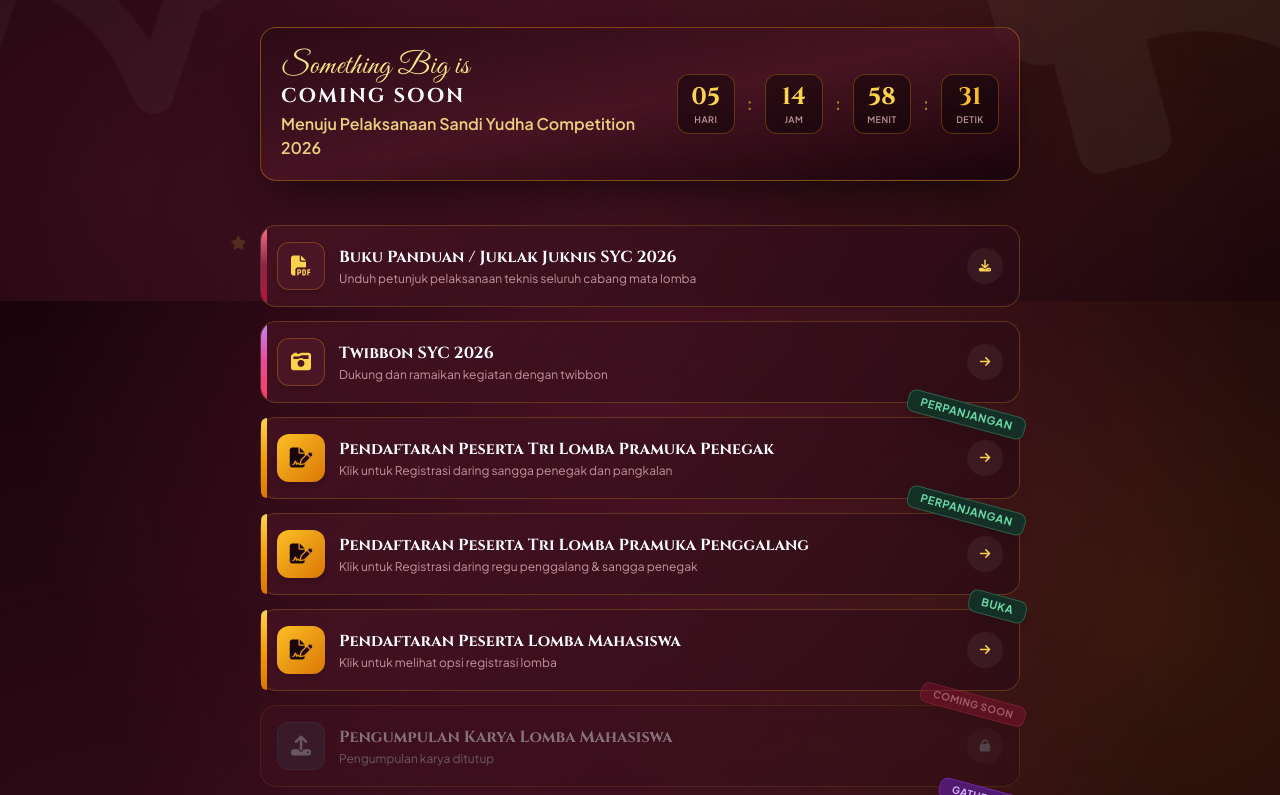
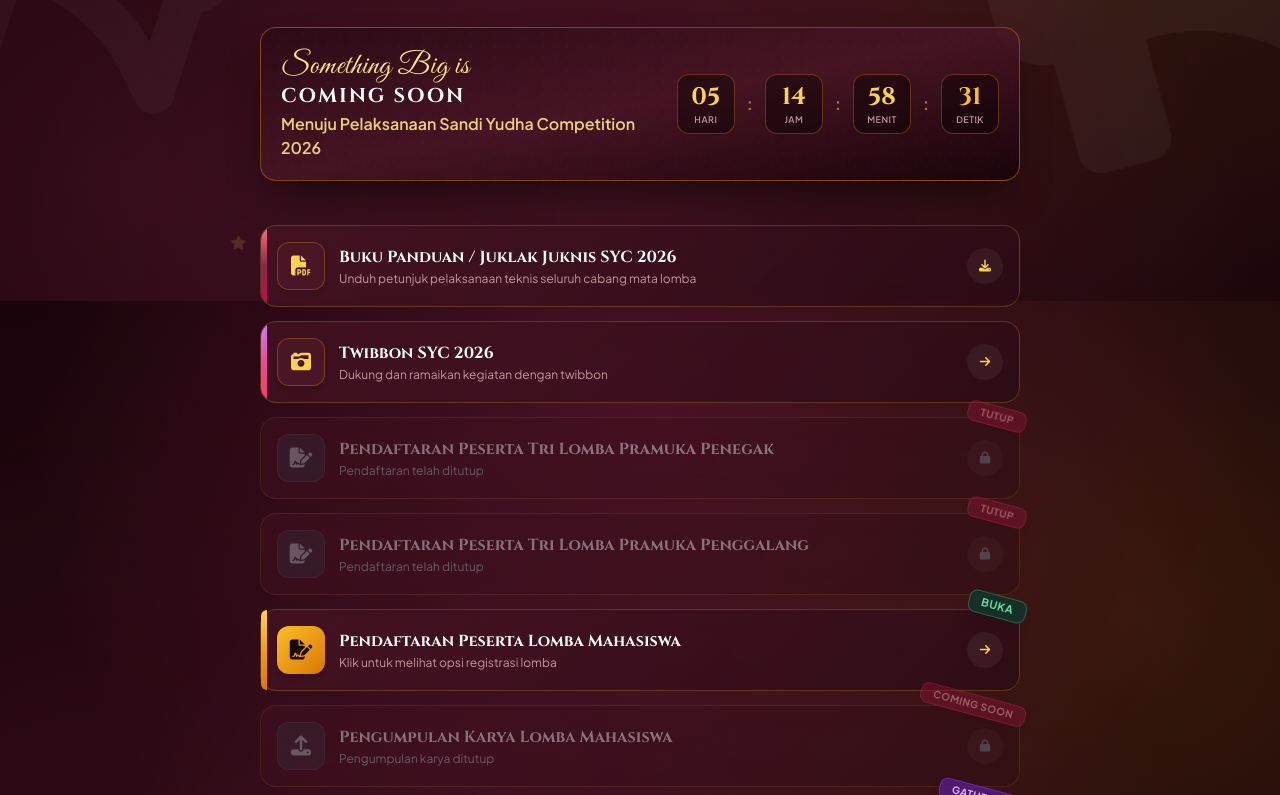
Before and after one commit to ZakaaGregeddd/SYC-LinkPortal, a website: page index.html in a window 1280 px wide. Shown: the part 499-1294 px from the top of the page. Drawn offline with nearby package versions, Linux system fonts and the light colour scheme; some icons are missing; files whose address does not match are found by name; a web font is replaced by a local one.

Commit message:
chore: closed tri lomba

```diff
--- a/index.html
+++ b/index.html
@@ -232,69 +232,60 @@
                     </div>
                 </a>
 
-                <a class="link-card block group relative rounded-2xl glass-maroon p-4 transition-all duration-300 hover:-translate-y-1 hover:shadow-glow-gold animate-fade-in"
-                    data-category="daftar" href="https://forms.gle/uFKTXDoEWWKoWUES7" target="_blank" rel="noopener noreferrer" style="display: block;">
-                    <div
-                        class="absolute left-0 top-0 bottom-0 w-1.5 bg-gradient-to-b from-amber-300 via-gold-500 to-amber-600 rounded-l-2xl">
-                    </div>
-                    <div class="absolute -top-3 -right-2 z-20 animate-float">
-                        <div class="rotate-[15deg] px-3 py-0.5 rounded-lg text-[11px] font-bold bg-[#143026] text-[#69d9a5] border border-[#2e5e4a] uppercase tracking-wider shadow-lg">
-                            PERPANJANGAN
+                <a class="link-card block relative rounded-2xl glass-maroon p-4 animate-fade-in opacity-50 cursor-not-allowed"
+                    data-category="daftar" href="javascript:void(0)" style="display: block;">
+                    <div class="absolute -top-3 -right-2 z-20">
+                        <div class="rotate-[15deg] px-3 py-0.5 rounded-lg text-[10px] font-bold bg-rose-900/90 text-rose-300 border border-rose-500/50 uppercase tracking-wider shadow-lg">
+                            TUTUP
                         </div>
                     </div>
                     <div class="flex items-center justify-between gap-3.5">
                         <div
-                            class="w-12 h-12 rounded-xl bg-gradient-to-br from-gold-400 to-amber-600 text-maroon-950 flex items-center justify-center text-xl shadow-md shrink-0 group-hover:scale-105 transition-transform">
+                            class="w-12 h-12 rounded-xl bg-gray-700/50 border border-gray-500/30 text-gray-400 flex items-center justify-center text-xl shrink-0">
                             <i class="fa-solid fa-file-signature"></i>
                         </div>
                         <div class="flex-1 min-w-0">
                             <div class="flex items-center gap-2 mb-0.5">
                                 <span
-                                    class="font-cinzel font-bold text-sm md:text-base text-white group-hover:text-gold-300 transition-colors">
+                                    class="font-cinzel font-bold text-sm md:text-base text-gray-300">
                                     Pendaftaran Peserta Tri Lomba Pramuka Penegak
                                 </span>
                             </div>
-                            <p class="text-xs text-rose-200/70 truncate">Klik untuk Registrasi daring sangga penegak dan
-                                pangkalan</p>
+                            <p class="text-xs text-gray-400 truncate">Pendaftaran telah ditutup</p>
                         </div>
                         <div
-                            class="w-9 h-9 rounded-full bg-white/5 group-hover:bg-gold-500 group-hover:text-maroon-950 text-gold-300 flex items-center justify-center transition-all shrink-0">
+                            class="w-9 h-9 rounded-full bg-white/5 text-gray-500 flex items-center justify-center shrink-0">
                             <i
-                                class="fa-solid fa-arrow-right text-xs group-hover:translate-x-0.5 transition-transform"></i>
+                                class="fa-solid fa-lock text-xs"></i>
                         </div>
                     </div>
                 </a>
 
-                <a class="link-card block group relative rounded-2xl glass-maroon p-4 transition-all duration-300 hover:-translate-y-1 hover:shadow-glow-gold animate-fade-in"
-                    data-category="daftar" href="https://forms.gle/XWk4CqbxyPRYdbK79" target="_blank" rel="noopener noreferrer" style="display: block;">
-                    <div
-                        class="absolute left-0 top-0 bottom-0 w-1.5 bg-gradient-to-b from-amber-300 via-gold-500 to-amber-600 rounded-l-2xl">
-                    </div>
-                    <div class="absolute -top-3 -right-2 z-20 animate-float">
-                        <div class="rotate-[15deg] px-3 py-0.5 rounded-lg text-[11px] font-bold bg-[#143026] text-[#69d9a5] border border-[#2e5e4a] uppercase tracking-wider shadow-lg">
-                            PERPANJANGAN
+                <a class="link-card block relative rounded-2xl glass-maroon p-4 animate-fade-in opacity-50 cursor-not-allowed"
+                    data-category="daftar" href="javascript:void(0)" style="display: block;">
+                    <div class="absolute -top-3 -right-2 z-20">
+                        <div class="rotate-[15deg] px-3 py-0.5 rounded-lg text-[10px] font-bold bg-rose-900/90 text-rose-300 border border-rose-500/50 uppercase tracking-wider shadow-lg">
+                            TUTUP
                         </div>
                     </div>
                     <div class="flex items-center justify-between gap-3.5">
                         <div
-                            class="w-12 h-12 rounded-xl bg-gradient-to-br from-gold-400 to-amber-600 text-maroon-950 flex items-center justify-center text-xl shadow-md shrink-0 group-hover:scale-105 transition-transform">
+                            class="w-12 h-12 rounded-xl bg-gray-700/50 border border-gray-500/30 text-gray-400 flex items-center justify-center text-xl shrink-0">
                             <i class="fa-solid fa-file-signature"></i>
                         </div>
                         <div class="flex-1 min-w-0">
                             <div class="flex items-center gap-2 mb-0.5">
                                 <span
-                                    class="font-cinzel font-bold text-sm md:text-base text-white group-hover:text-gold-300 transition-colors">
+                                    class="font-cinzel font-bold text-sm md:text-base text-gray-300">
                                     Pendaftaran Peserta Tri Lomba Pramuka Penggalang
                                 </span>
                             </div>
-                            <p class="text-xs text-rose-200/70 truncate">Klik untuk Registrasi daring regu penggalang
-                                &amp; sangga
-                                penegak</p>
+                            <p class="text-xs text-gray-400 truncate">Pendaftaran telah ditutup</p>
                         </div>
                         <div
-                            class="w-9 h-9 rounded-full bg-white/5 group-hover:bg-gold-500 group-hover:text-maroon-950 text-gold-300 flex items-center justify-center transition-all shrink-0">
+                            class="w-9 h-9 rounded-full bg-white/5 text-gray-500 flex items-center justify-center shrink-0">
                             <i
-                                class="fa-solid fa-arrow-right text-xs group-hover:translate-x-0.5 transition-transform"></i>
+                                class="fa-solid fa-lock text-xs"></i>
                         </div>
                     </div>
                 </a>
```
